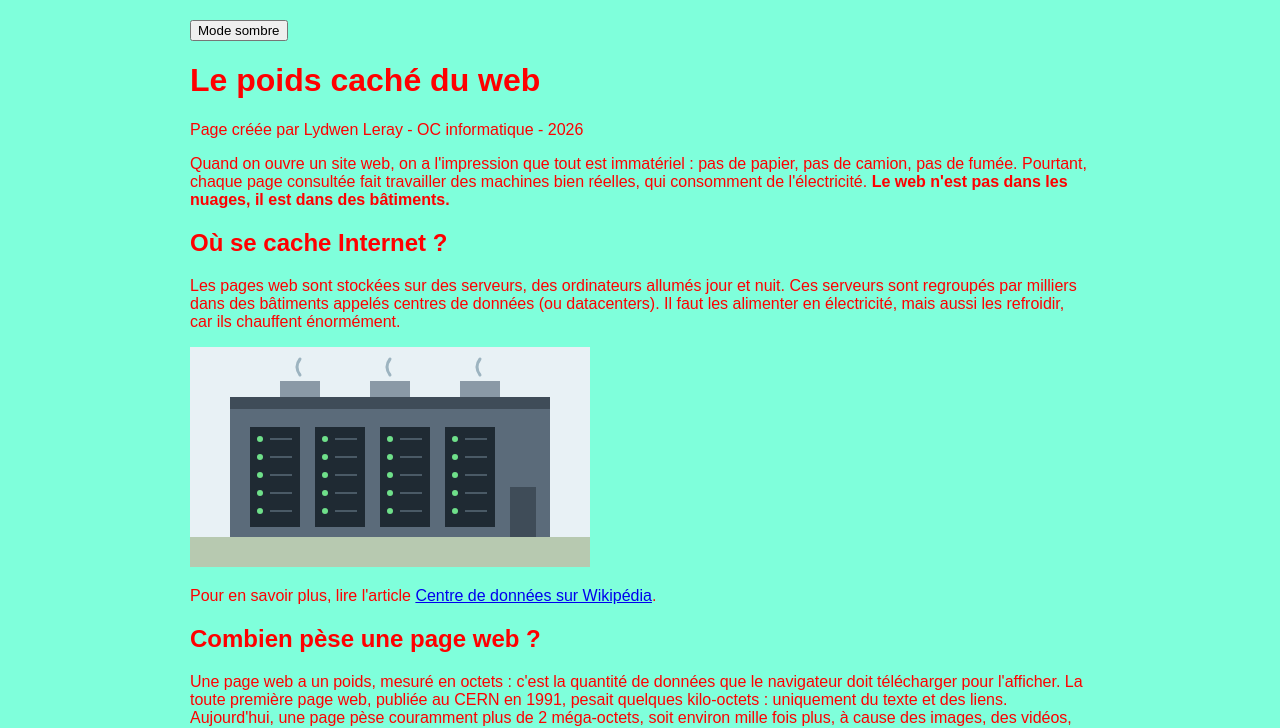
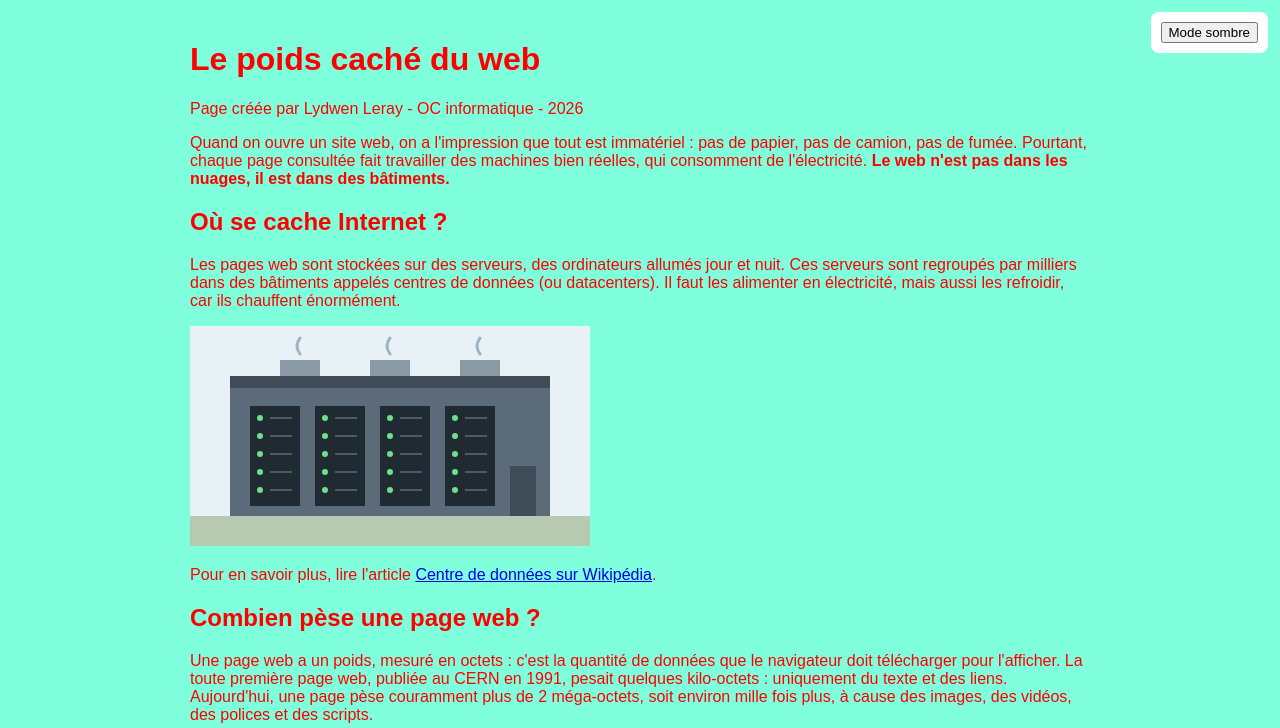
Before and after one commit to Lydwen08/tp-durability, a plain HTML site: page index.html in a window 1280 px wide. Shown: the top 728 px of the page. Drawn offline with Linux system fonts and the light colour scheme.

Commit message:
Création du bouton mode sombre

```diff
--- a/style.css
+++ b/style.css
@@ -8,3 +8,12 @@ body {
     margin: 0 auto;
     padding: 20px;
 }
+
+.outils {
+    position: fixed;
+    top: 12px;
+    right: 12px;
+    padding: 10px;
+    background-color: white;
+    border-radius: 8px;
+}
```
